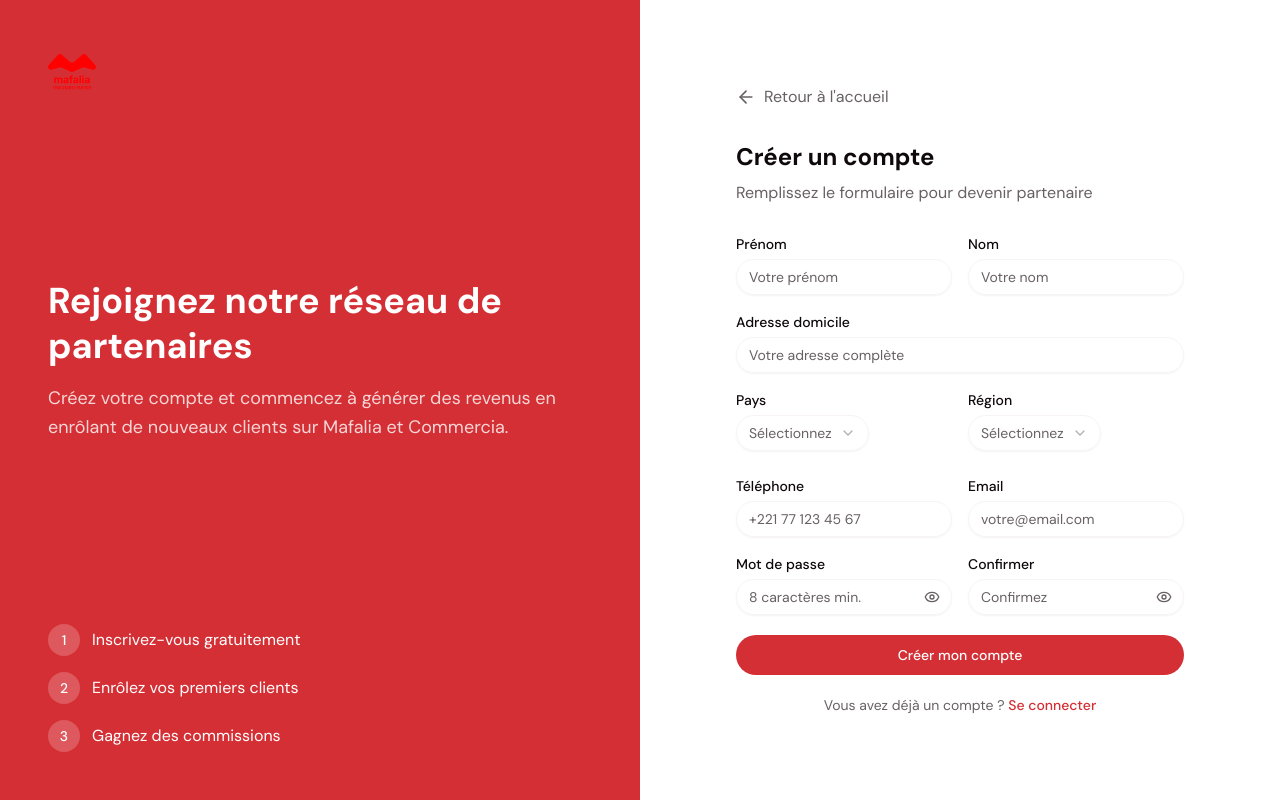
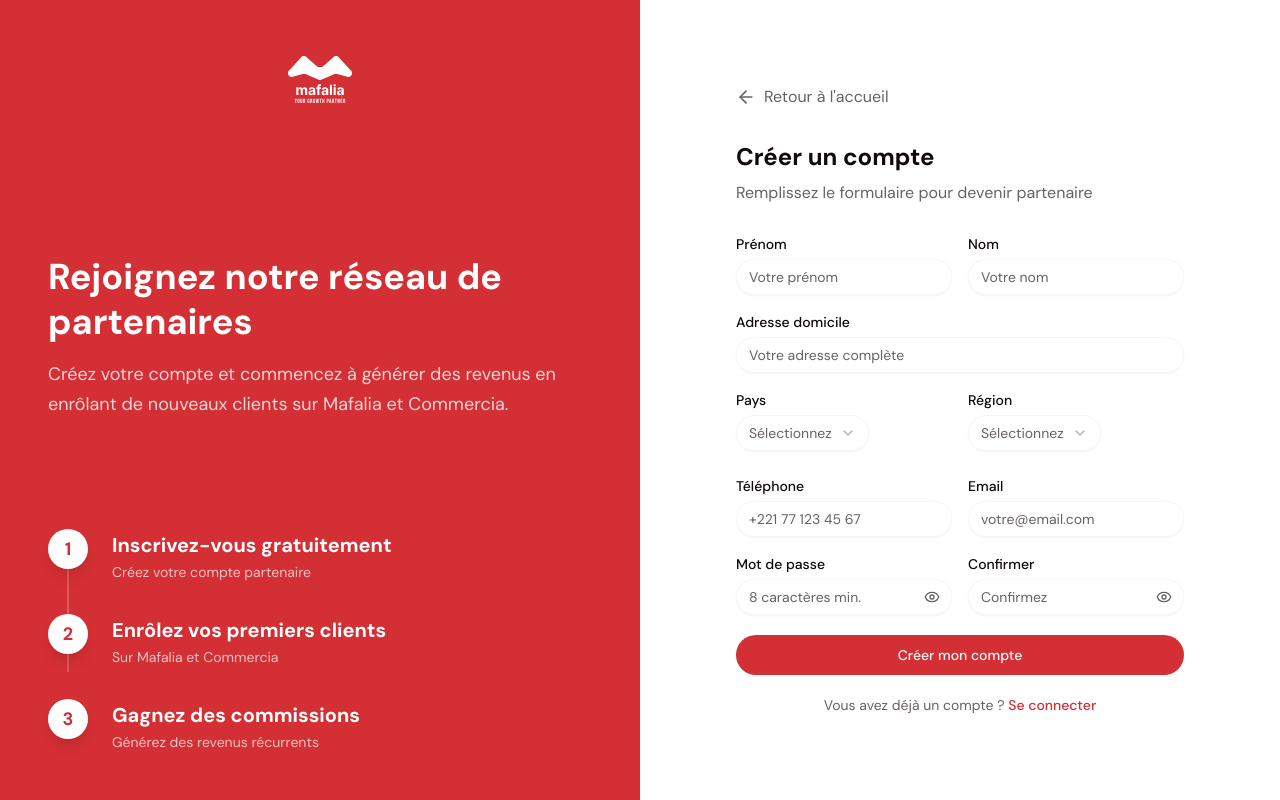
Before and after one commit to utachicodes/mafalia-mtn, a Next.js app: page /inscription in a window 1280 px wide. Built offline with nearby package versions, Linux system fonts and the light colour scheme.

Commit message:
Enhance UI: White logo on auth pages, improved signup layout, refreshed README

```diff
--- a/app/connexion/page.tsx
+++ b/app/connexion/page.tsx
@@ -31,10 +31,10 @@
   return (
     <div className="min-h-screen bg-background flex">
       <div className="hidden lg:flex lg:w-1/2 bg-primary relative overflow-hidden">
-        <div className="relative z-10 flex flex-col justify-between p-12 text-primary-foreground">
-          <div className="flex items-center gap-2">
-            <div className="relative w-12 h-12">
-              <Image src="/mafalia-logo.svg" alt="Mafalia" fill className="object-contain" priority />
+        <div className="relative z-10 flex flex-col items-center justify-between p-12 text-primary-foreground">
+          <div className="w-full flex justify-center mb-8">
+            <div className="relative w-16 h-16">
+              <Image src="/mafalia-logo-white.svg" alt="Mafalia" fill className="object-contain" priority />
             </div>
           </div>
 
--- a/app/inscription/page.tsx
+++ b/app/inscription/page.tsx
@@ -90,10 +90,10 @@
   return (
     <div className="min-h-screen bg-background flex">
       <div className="hidden lg:flex lg:w-1/2 bg-primary relative overflow-hidden">
-        <div className="relative z-10 flex flex-col justify-between p-12 text-primary-foreground">
-          <div className="flex items-center gap-2">
-            <div className="relative w-12 h-12">
-              <Image src="/mafalia-logo.svg" alt="Mafalia" fill className="object-contain" priority />
+        <div className="relative z-10 flex flex-col justify-between p-12 text-primary-foreground h-full">
+          <div className="w-full flex justify-center mb-8">
+            <div className="relative w-16 h-16">
+              <Image src="/mafalia-logo-white.svg" alt="Mafalia" fill className="object-contain" priority />
             </div>
           </div>
 
@@ -105,24 +105,38 @@
             </p>
           </div>
 
-          <div className="space-y-4">
-            <div className="flex items-center gap-3">
-              <div className="w-8 h-8 rounded-full bg-primary-foreground/20 flex items-center justify-center text-sm font-medium">
+          <div className="space-y-8 relative">
+            {/* Connecting vertical line */}
+            <div className="absolute left-[19px] top-2 bottom-12 w-0.5 bg-primary-foreground/20" />
+
+            <div className="relative flex items-start gap-6 group">
+              <div className="relative z-10 w-10 h-10 rounded-full bg-white flex items-center justify-center text-lg font-bold text-primary shadow-lg flex-shrink-0 transition-transform group-hover:scale-110">
                 1
               </div>
-              <span>Inscrivez-vous gratuitement</span>
+              <div className="pt-1">
+                <p className="text-xl font-bold leading-tight">Inscrivez-vous gratuitement</p>
+                <p className="text-primary-foreground/70 text-sm mt-1">Créez votre compte partenaire</p>
+              </div>
             </div>
-            <div className="flex items-center gap-3">
-              <div className="w-8 h-8 rounded-full bg-primary-foreground/20 flex items-center justify-center text-sm font-medium">
+
+            <div className="relative flex items-start gap-6 group">
+              <div className="relative z-10 w-10 h-10 rounded-full bg-white flex items-center justify-center text-lg font-bold text-primary shadow-lg flex-shrink-0 transition-transform group-hover:scale-110">
                 2
               </div>
-              <span>Enrôlez vos premiers clients</span>
+              <div className="pt-1">
+                <p className="text-xl font-bold leading-tight">Enrôlez vos premiers clients</p>
+                <p className="text-primary-foreground/70 text-sm mt-1">Sur Mafalia et Commercia</p>
+              </div>
             </div>
-            <div className="flex items-center gap-3">
-              <div className="w-8 h-8 rounded-full bg-primary-foreground/20 flex items-center justify-center text-sm font-medium">
+
+            <div className="relative flex items-start gap-6 group">
+              <div className="relative z-10 w-10 h-10 rounded-full bg-white flex items-center justify-center text-lg font-bold text-primary shadow-lg flex-shrink-0 transition-transform group-hover:scale-110">
                 3
               </div>
-              <span>Gagnez des commissions</span>
+              <div className="pt-1">
+                <p className="text-xl font-bold leading-tight">Gagnez des commissions</p>
+                <p className="text-primary-foreground/70 text-sm mt-1">Générez des revenus récurrents</p>
+              </div>
             </div>
           </div>
         </div>
--- a/app/page.tsx
+++ b/app/page.tsx
@@ -370,7 +370,6 @@
               <div className="relative w-8 h-8">
                 <Image src="/mafalia-logo.svg" alt="Mafalia" fill className="object-contain" />
               </div>
-              <span className="font-semibold text-foreground">Mafalia</span>
             </div>
             <p className="text-sm text-muted-foreground">2026 Mafalia. Tous droits réservés.</p>
           </div>
```
Also changed, not shown: public/mafalia-logo-white.svg (added), 1 other file (tests, documents, lock files or other folders).
